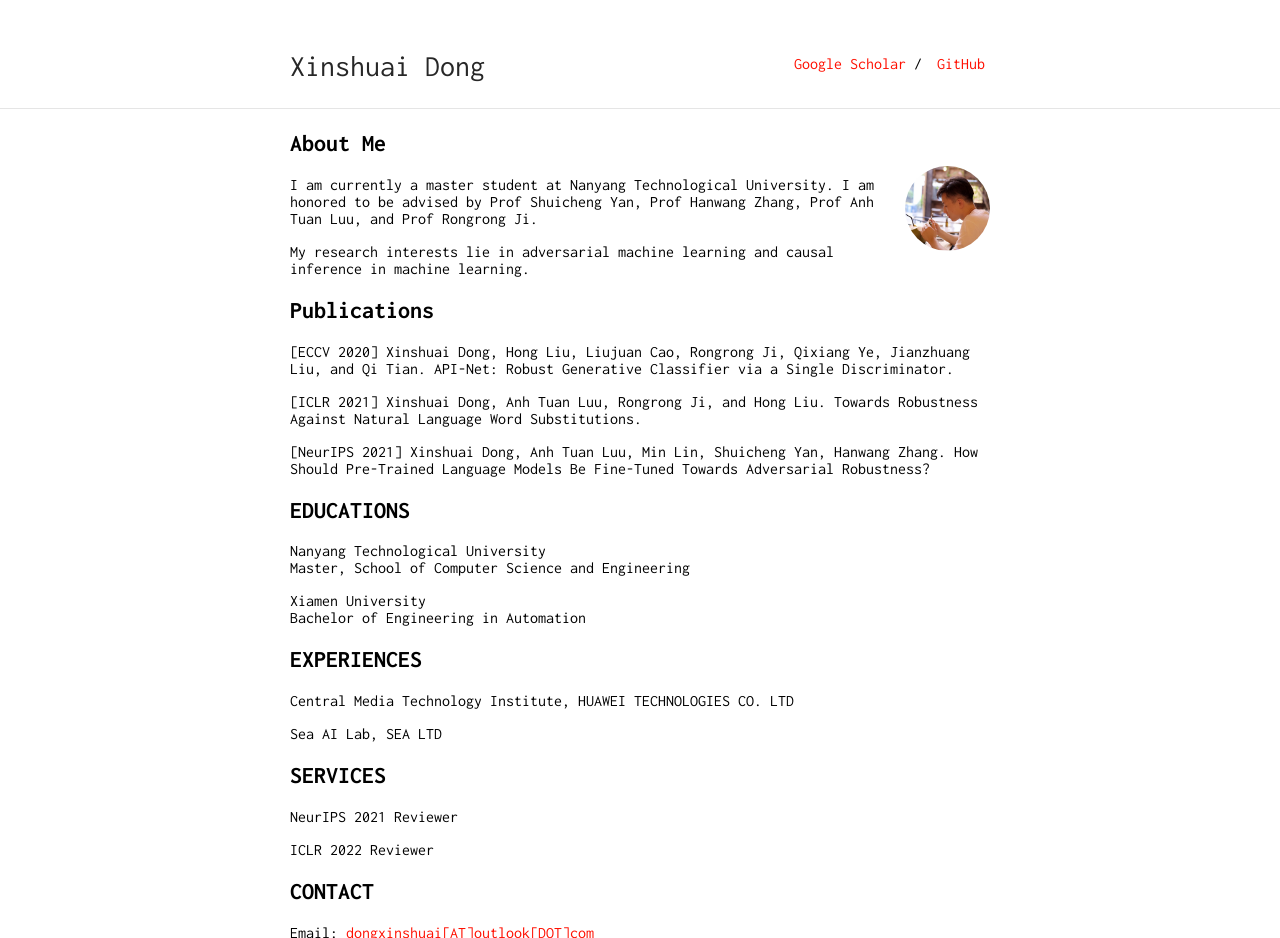
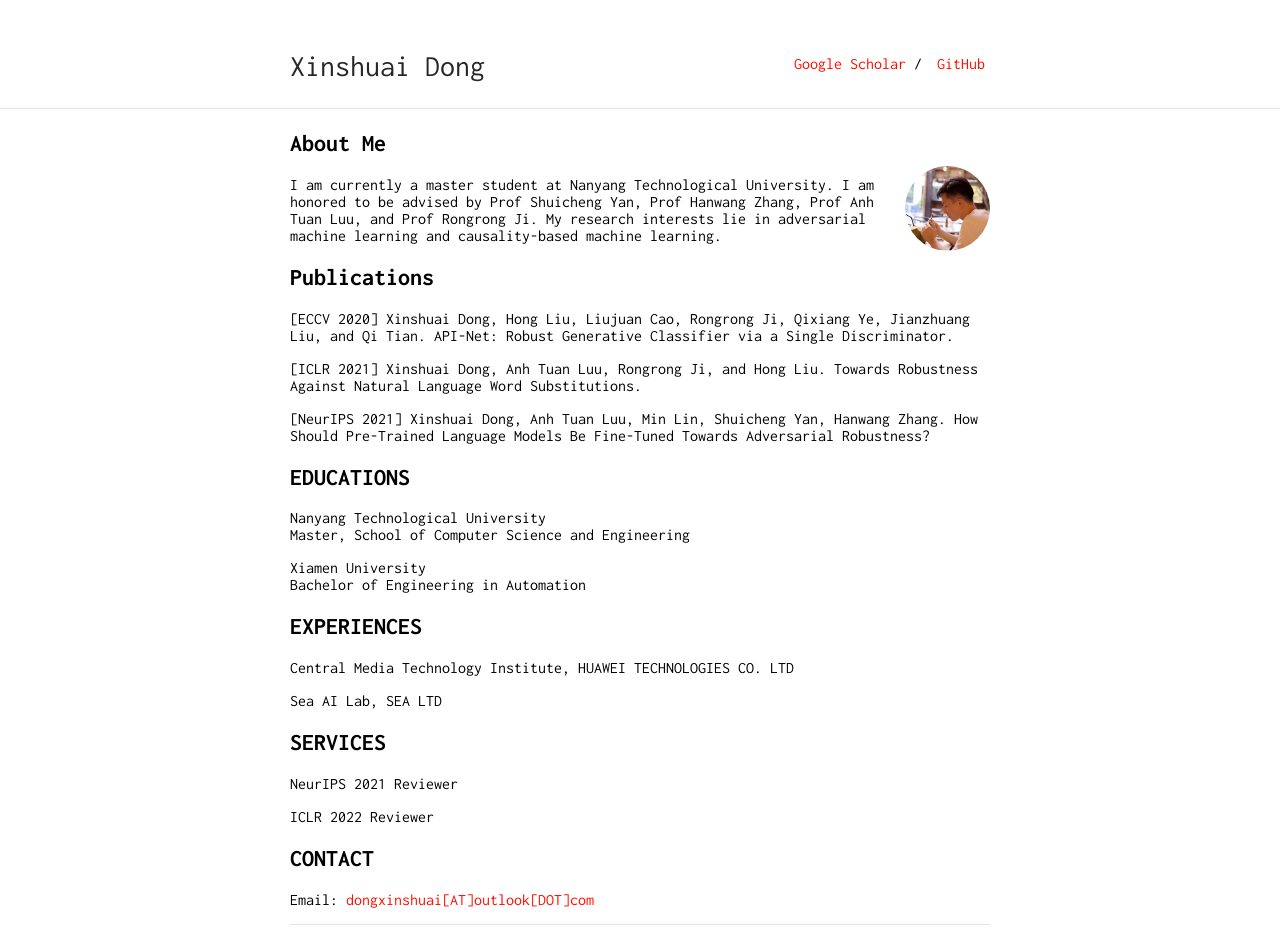
Before and after one commit to dongxinshuai/dongxinshuai.github.io, a Jekyll site: the page built from index.md, in a window 1280 px wide, cut to the strip 0-938 px from the top of the page. Built offline with Jekyll 4.4.1, drawn with Linux system fonts in a browser that asks for light colours; our own code applies the rules of GitHub Pages for plain Markdown files.

Commit message:
Update index.md

```diff
--- a/index.md
+++ b/index.md
@@ -8,8 +8,7 @@ layout: default
 
 I am currently a master student at Nanyang Technological University.
 I am  honored to be advised by Prof Shuicheng Yan, Prof Hanwang Zhang, Prof Anh Tuan Luu, and Prof Rongrong Ji.
-
-My research interests lie in adversarial machine learning and causal inference in machine learning.
+My research interests lie in adversarial machine learning and causality-based machine learning.
 
 ## Publications
 
```
